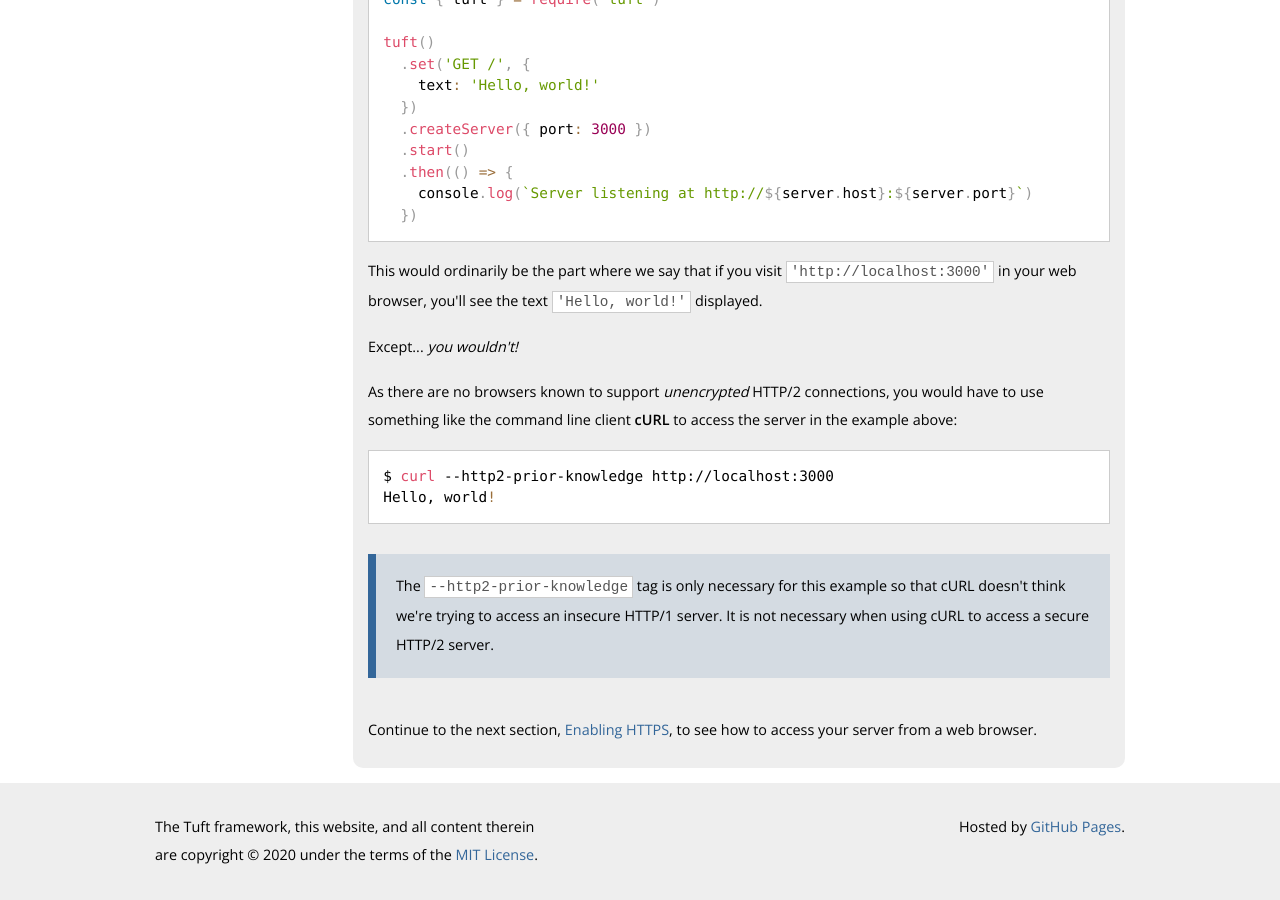
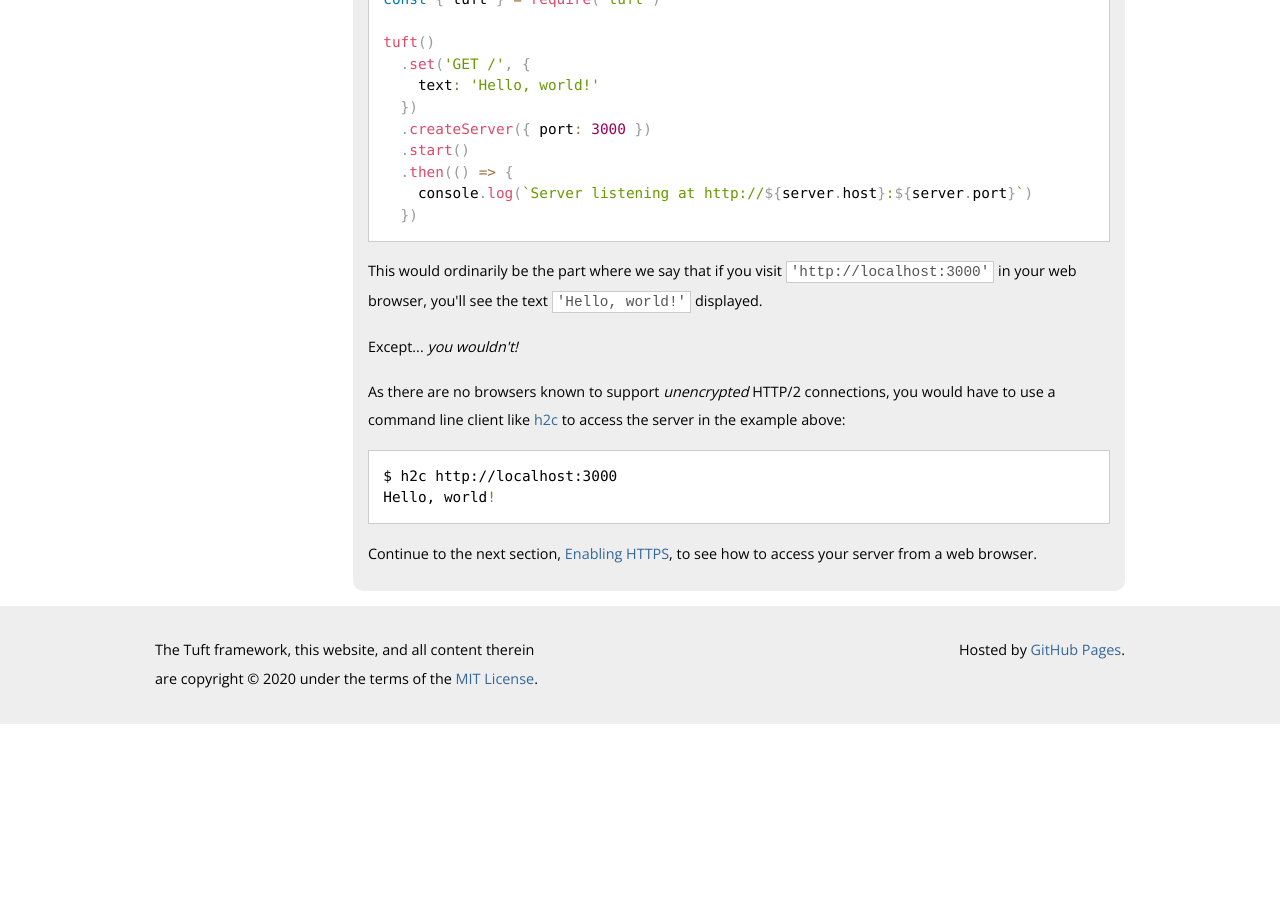
Before and after one commit to tuftjs/tuft.dev, a Jekyll site: the page built from docs/index.html, in a window 1280 px wide and 900 px high, scrolled down 1204 px. Built offline with Jekyll 4.4.1, drawn with Linux system fonts in a browser that asks for light colours; after the commit the page ends 1928 px from its top, so only the background shows below that.

Commit message:
Update docs to use h2c instead of curl

```diff
--- a/docs/index.html
+++ b/docs/index.html
@@ -54,15 +54,10 @@ tuft()
         class="code-inline">'Hello, world!'</code> displayed.</p>
     <p>Except... <em>you wouldn't!</em></p>
     <p>As there are no browsers known to support <em>unencrypted</em> HTTP/2 connections, you would have to use
-      something like the command line client <strong>cURL</strong> to access the server in the example
+      a command line client like <a href="https://github.com/rav2040/h2c" target="_blank">h2c</a> to access the server in the example
       above:</p>
-    <pre><code class="language-shell">$ curl --http2-prior-knowledge http://localhost:3000
+    <pre><code class="language-shell">$ h2c http://localhost:3000
 Hello, world!</code></pre>
-    <blockquote>
-      <p>The <code class="code-inline">--http2-prior-knowledge</code> tag is only necessary for this example so that
-        cURL doesn't think we're trying to access an insecure HTTP/1 server. It is not necessary when using cURL to access a
-        secure HTTP/2 server.</p>
-    </blockquote>
     <p>Continue to the next section, <a href="/docs/enabling-https/">Enabling HTTPS</a>, to see how to access your
       server from a
       web browser.</p>
```
